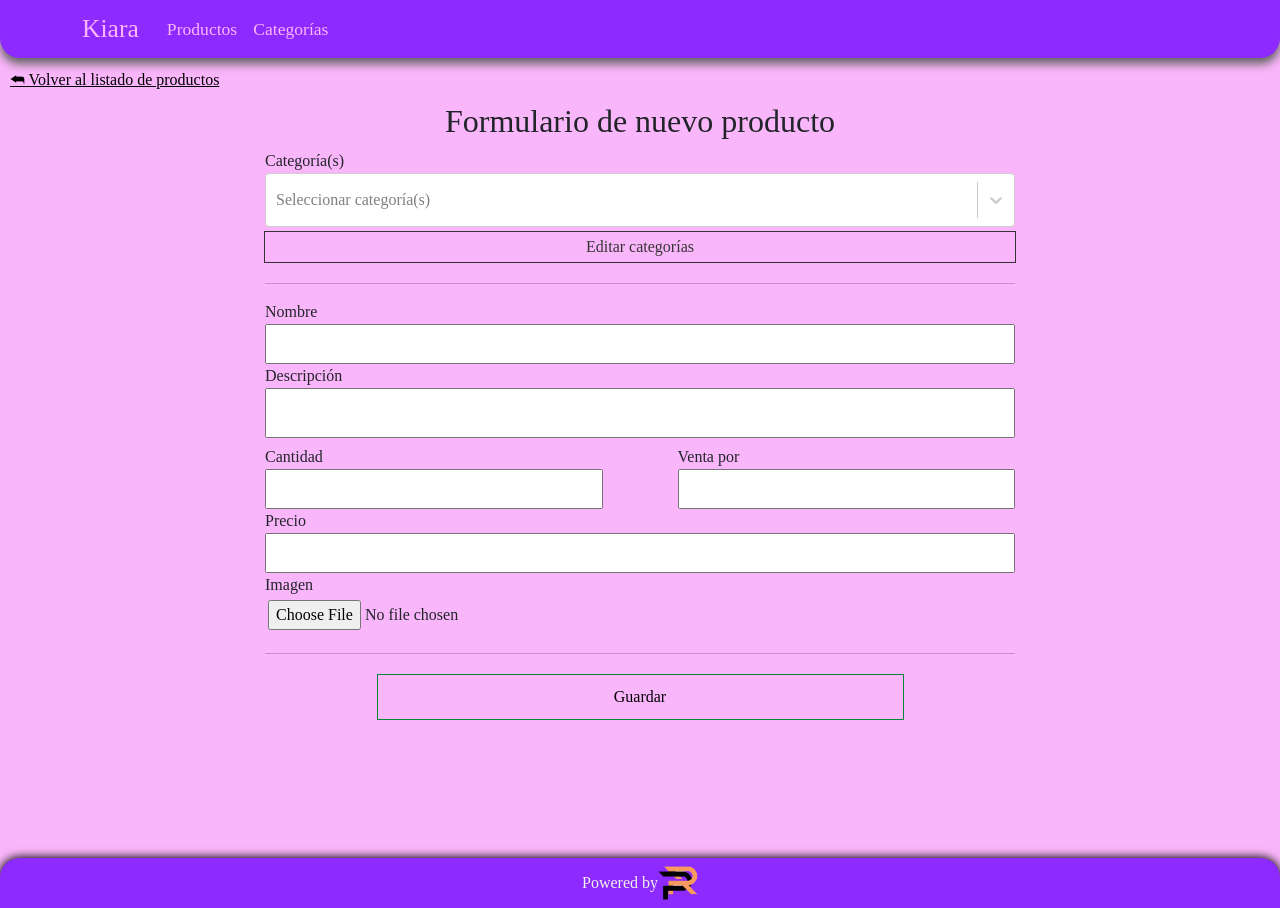
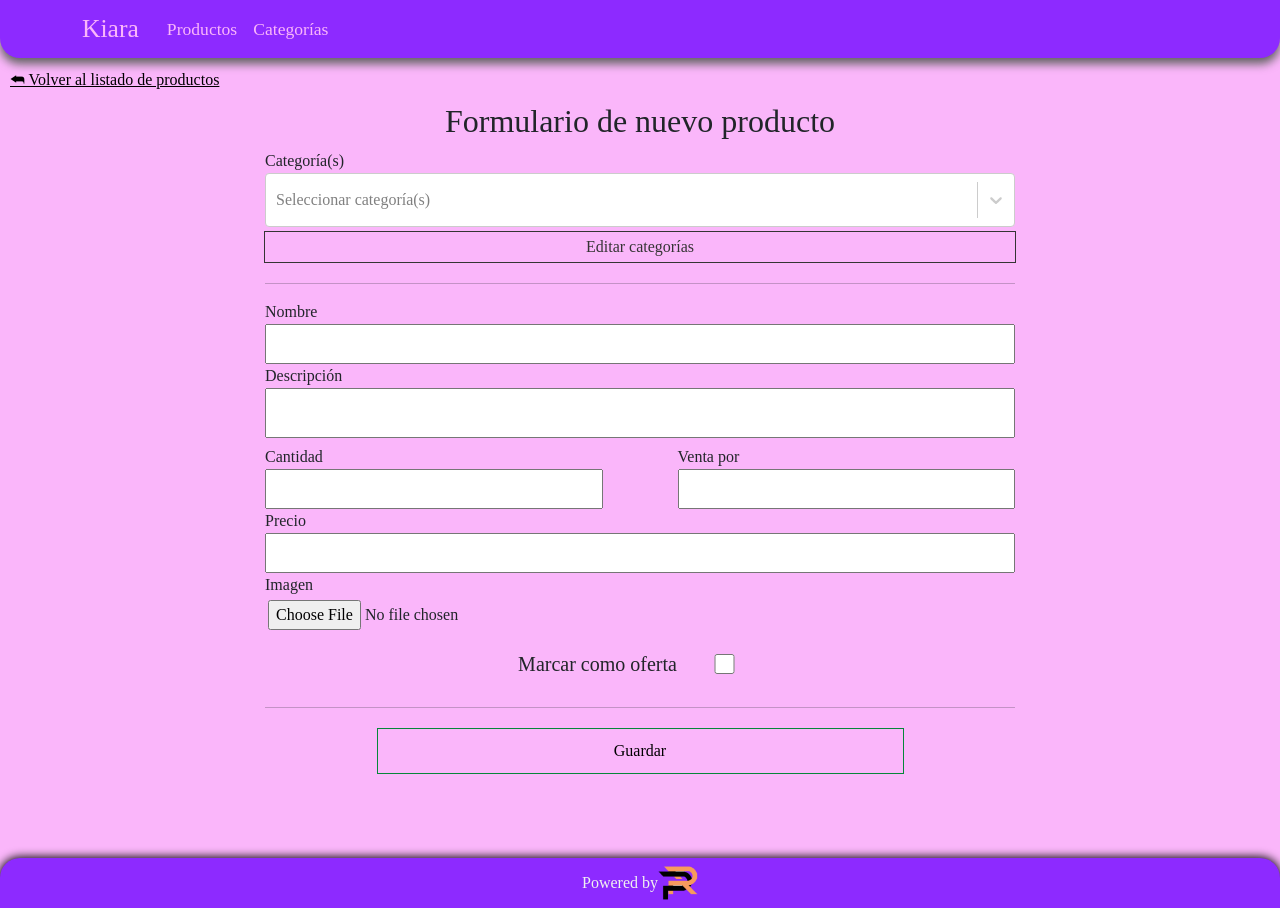
Before and after one commit to ramiroPezzone/mercaditoNatutalKiaraV1-Admin-Front, a React (Create React App) app: page /nuevo-producto in a window 1280 px wide. Built offline with nearby package versions, Linux system fonts and the light colour scheme; no server answers; a web font is replaced by a local one.

Commit message:
agregado de opción de seleccionar producto como oferta

```diff
--- a/src/pages/css/NewProduct.module.css
+++ b/src/pages/css/NewProduct.module.css
@@ -33,7 +33,7 @@
   display: flex;
 }
 .containerCantidadUnidad > .itemForm {
-width: 50%;
+  width: 50%;
 }
 .containerCantidadUnidad input,
 .containerCantidadUnidad label {
@@ -76,3 +76,24 @@ width: 50%;
   color: #fff;
   transition: 0.3s;
 }
+.containerCheckOferta {
+  display: flex;
+  width: 100%;
+  align-items: center;
+  justify-content:center;
+  margin: 15px auto;
+  gap: 10px;
+}
+.containerCheckOferta label {
+  text-align: center;
+  width: max-content;
+}
+.containerCheckOferta h5 {
+  margin: 0;
+  padding: 0;
+
+}
+.containerCheckOferta input {
+  width: 10%;
+  height: 20px;
+}
--- a/src/pages/js/NewProduct.jsx
+++ b/src/pages/js/NewProduct.jsx
@@ -1,4 +1,4 @@
-import { useEffect, useState } from "react";
+import { useEffect, useState, useRef } from "react";
 import { Formik, Form } from "formik";
 import { Link } from "react-router-dom";
 import styles from '../css/NewProduct.module.css'
@@ -10,6 +10,7 @@ import { LoginPage } from "./LoginPage";
 const URIs = require('../../URIs')
 
 export const NewProduct = () => {
+
 
     useEffect(() => {
         document.title = `Administración de productos`;
@@ -50,6 +51,7 @@ export const NewProduct = () => {
 
     const logSession = sessionStorage.getItem('sessionLog')
     const logLocal = localStorage.getItem('localLog')
+    const checkbox = useRef()
 
     if (logSession === false || logLocal === false) {
         <LoginPage />
@@ -72,12 +74,13 @@ export const NewProduct = () => {
             <h2 style={{ textAlign: 'center' }}>Formulario de nuevo producto</h2>
             <div className="containerForm">
                 <Formik
-                    initialValues={{ name: '', description: '', quantity: '', price: '', image: '', unity: '', categorys: inputCategory }}
+                    initialValues={{ name: '', description: '', quantity: '', oferta: false, price: '', image: '', unity: '', categorys: inputCategory }}
                     onSubmit={async (values, { resetForm }) => {
                         let data = new FormData()
                         data.append('name', values.name)
                         data.append('description', values.description)
                         data.append('quantity', values.quantity)
+                        data.append('oferta', values.oferta)
                         data.append('price', values.price)
                         data.append('image', values.image)
                         data.append('unity', values.unity)
@@ -92,8 +95,10 @@ export const NewProduct = () => {
                         } catch (error) {
                             console.log(error);
                         }
+                        console.log(values.oferta);
                         setProductoAgregado(true)
                         resetForm()
+                        checkbox.current.checked = false
                     }
                     }
                 >
@@ -172,6 +177,16 @@ export const NewProduct = () => {
                                 />
                             </div>
 
+                            <div className={`${styles.containerCheckOferta}`}>
+                                <label htmlFor="oferta"><h5>Marcar como oferta</h5></label>
+                                <input
+                                    type="checkbox"
+                                    name='oferta'
+                                    ref={checkbox}
+                                    {...formProps.getFieldProps('oferta')}
+                                />
+                            </div>
+
                             <hr />
 
                             <button type="submit" className={styles.btnGuardar}>
```
